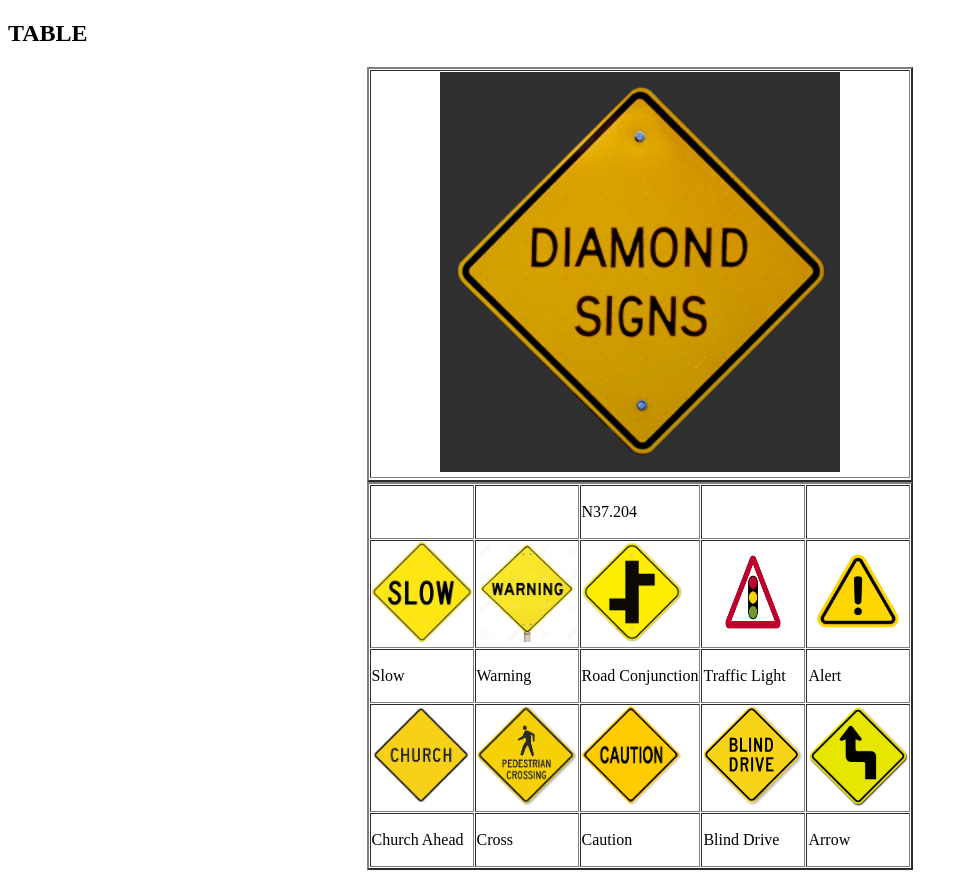
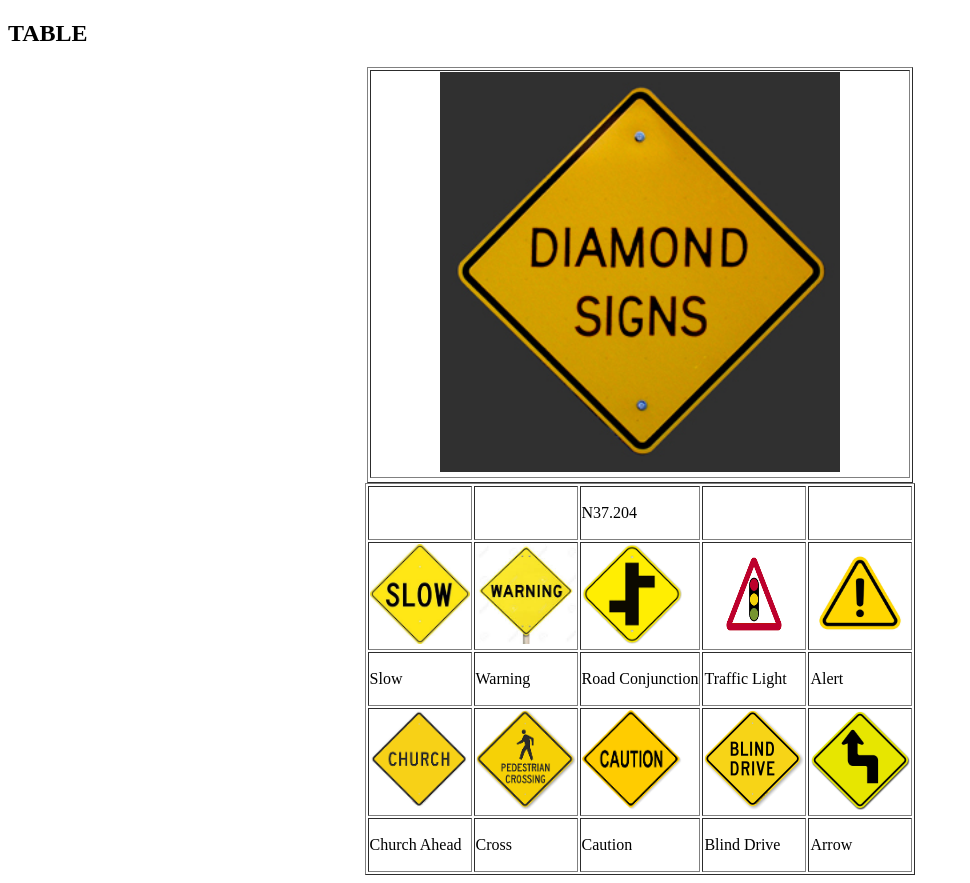
Before and after one commit to liankyle01/Exam, a plain HTML site: page index.html in a window 1280 px wide. Shown: the whole page, without its empty margins (0-970 px from the left). Drawn offline with Linux system fonts and the light colour scheme.

Commit message:
Update index.html

```diff
--- a/index.html
+++ b/index.html
@@ -9,10 +9,10 @@
 
 <h2>TABLE</h2>
 <center>
-<table border="2" cellspacing="1">
+<table border="1" cellspacing="2">
 <td style="width:536px;"><center><img src="diamond.jpg" width="400" height="400"></center></td>
 <tr>
-<table border="2" cellspacing="1">
+<table border="1" cellspacing="2">
 <td></td>
 <td></td>
 <td><p>N37.204</p> </td>
```
